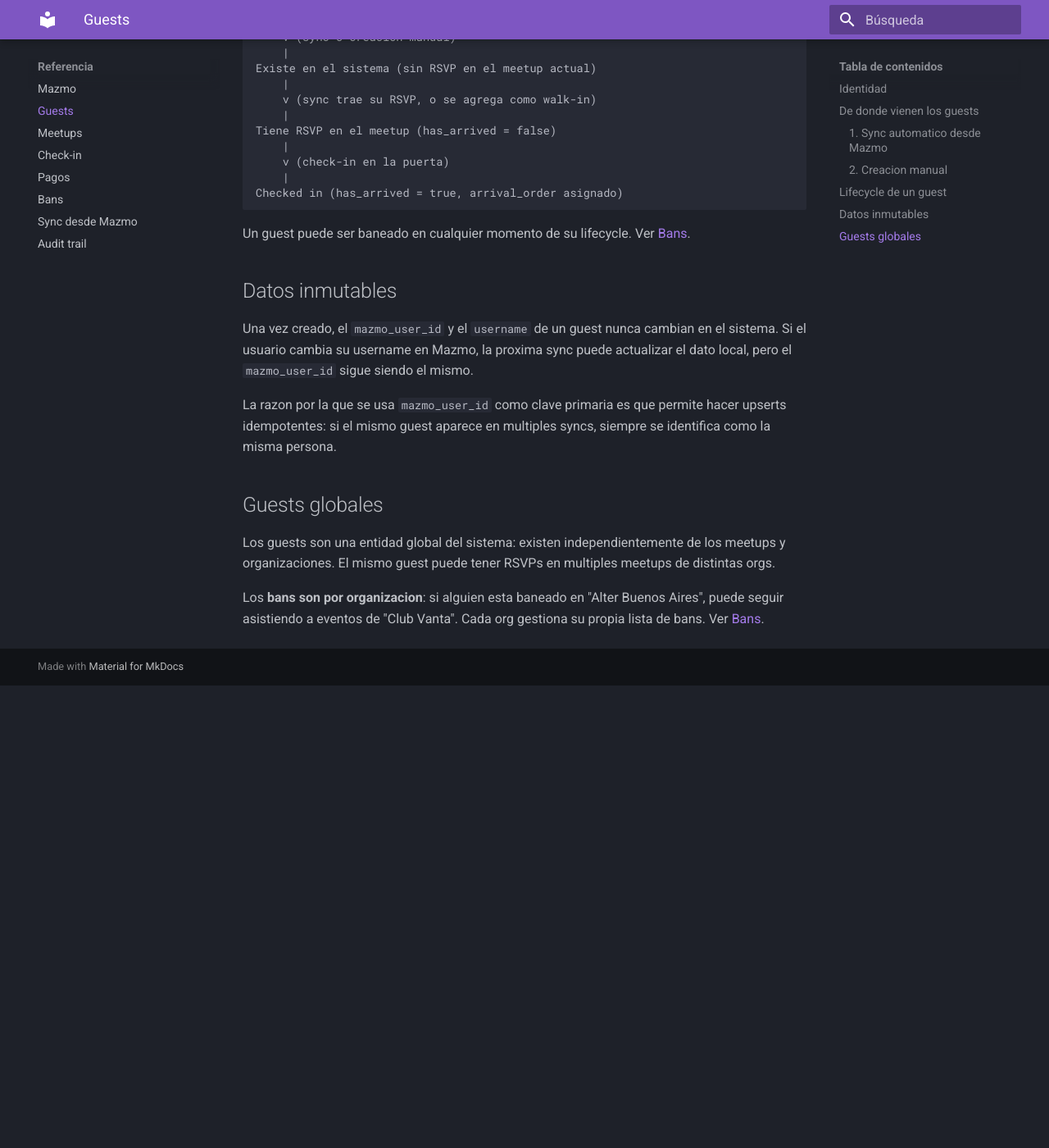
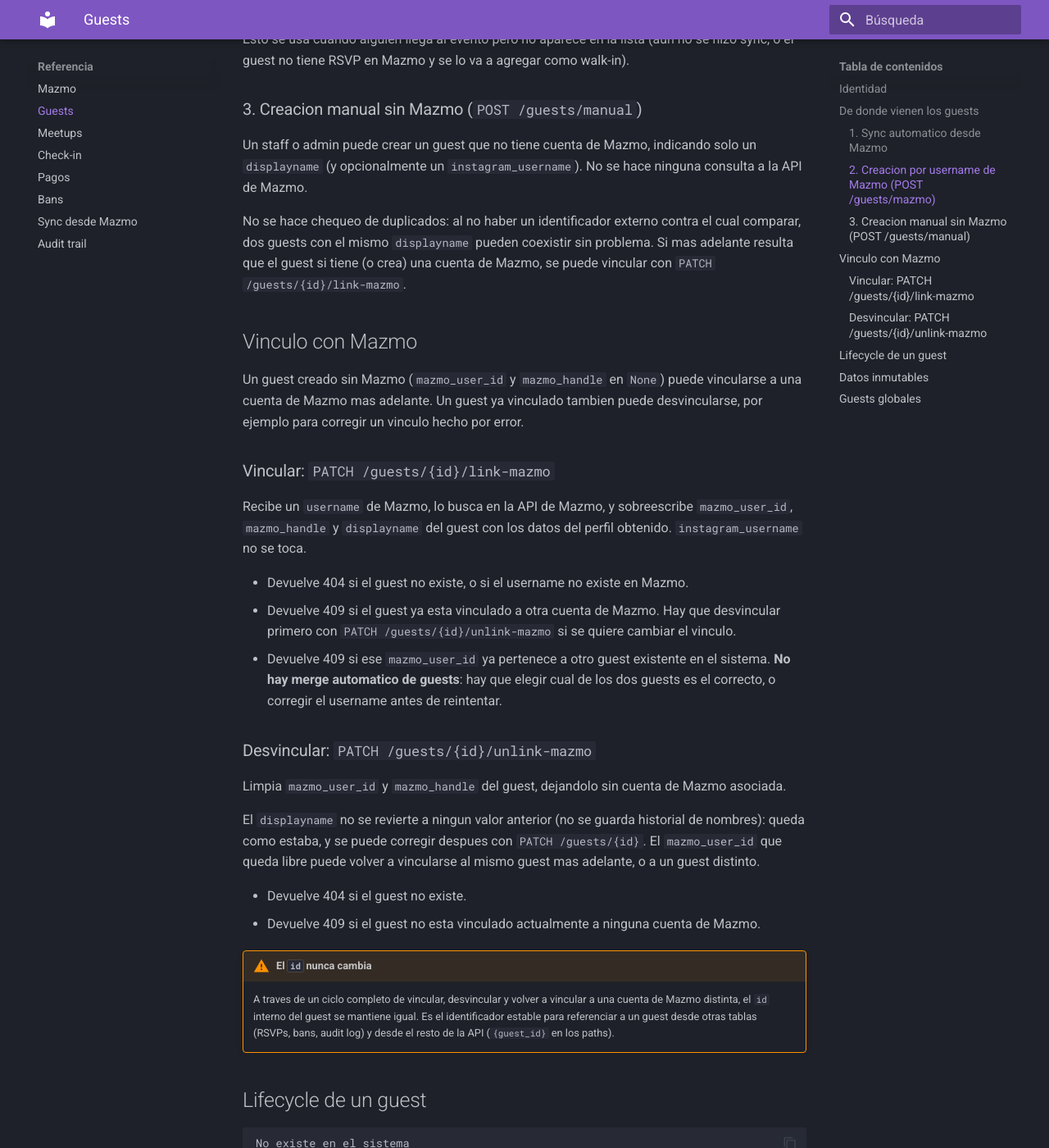
Before and after one commit to club-vanta/docs, an MkDocs documentation site: the page built from docs/business-logic/guests.md, in a window 1280 px wide and 1400 px high, scrolled down 1251 px. Shown: the whole window at 82% size. Built offline with MkDocs 1.6.1 and Material for MkDocs 9.7.7, drawn with Linux system fonts in a browser that asks for light colours; before the commit the page ends 2087 px from its top, so only the background shows below that; some of the changed text lies outside the part shown.

Commit message:
docs: guests can now exist without a Mazmo account

````diff
--- a/docs/business-logic/guests.md
+++ b/docs/business-logic/guests.md
@@ -1,38 +1,70 @@
 # Guests
 
-Un guest representa a una persona de la comunidad que puede asistir a eventos. La identidad del guest viene de Mazmo.
+Un guest representa a una persona de la comunidad que puede asistir a eventos. La identidad del guest puede venir de Mazmo, pero tambien puede crearse sin ninguna cuenta de Mazmo asociada.
 
 ## Identidad
 
 Cada guest tiene:
 
-- **`mazmo_user_id`**: el ID numerico del usuario en Mazmo. Es el identificador primario en el sistema. Nunca cambia.
-- **`username`**: el handle del usuario en Mazmo (ej: `@cindydark`). Es constante.
+- **`id`**: UUID interno, identificador primario en el sistema. Nunca cambia, independientemente de si el guest se vincula, desvincula o re-vincula a una cuenta de Mazmo.
+- **`mazmo_user_id`**: el ID numerico del usuario en Mazmo. Nullable: es `None` para un guest que no tiene cuenta de Mazmo vinculada.
+- **`mazmo_handle`**: el handle del usuario en Mazmo (ej: `@cindydark`). Nullable, con la misma condicion que `mazmo_user_id`: ambos son `None` o ambos tienen valor, nunca uno solo.
 - **`displayname`**: el nombre que el usuario elige mostrar. Cambia frecuentemente y no se usa como identificador.
+- **`instagram_username`**: handle de Instagram, opcional. Es independiente de si el guest esta vinculado a Mazmo.
 
-!!! warning "displayname vs username"
-    El `displayname` es libre y puede cambiar en cualquier momento. Para identificar a una persona, siempre usar `username` o `mazmo_user_id`.
+!!! warning "displayname vs identificadores"
+    El `displayname` es libre y puede cambiar en cualquier momento. `mazmo_user_id` y `mazmo_handle` pueden ser `None` y tambien pueden cambiar a lo largo del tiempo (ver [Vinculo con Mazmo](#vinculo-con-mazmo)). Para identificar a una persona de forma estable, siempre usar `id`.
 
 ## De donde vienen los guests
 
-Hay dos formas de que un guest entre al sistema:
+Hay tres formas de que un guest entre al sistema:
 
 ### 1. Sync automatico desde Mazmo
 
 El flujo mas comun. Al hacer sync de un meetup, el sistema trae todos los RSVPs y crea automaticamente los guests que no existian. Ver [Sync desde Mazmo](sync.md).
 
-### 2. Creacion manual
+### 2. Creacion por username de Mazmo (`POST /guests/mazmo`)
 
 Un staff o admin puede crear un guest buscandolo por su `@username` en Mazmo. El sistema consulta la API de Mazmo, obtiene el `mazmo_user_id` y los datos del perfil, y lo agrega al sistema local.
 
 Esto se usa cuando alguien llega al evento pero no aparece en la lista (aun no se hizo sync, o el guest no tiene RSVP en Mazmo y se lo va a agregar como walk-in).
+
+### 3. Creacion manual sin Mazmo (`POST /guests/manual`)
+
+Un staff o admin puede crear un guest que no tiene cuenta de Mazmo, indicando solo un `displayname` (y opcionalmente un `instagram_username`). No se hace ninguna consulta a la API de Mazmo.
+
+No se hace chequeo de duplicados: al no haber un identificador externo contra el cual comparar, dos guests con el mismo `displayname` pueden coexistir sin problema. Si mas adelante resulta que el guest si tiene (o crea) una cuenta de Mazmo, se puede vincular con `PATCH /guests/{id}/link-mazmo`.
+
+## Vinculo con Mazmo
+
+Un guest creado sin Mazmo (`mazmo_user_id` y `mazmo_handle` en `None`) puede vincularse a una cuenta de Mazmo mas adelante. Un guest ya vinculado tambien puede desvincularse, por ejemplo para corregir un vinculo hecho por error.
+
+### Vincular: `PATCH /guests/{id}/link-mazmo`
+
+Recibe un `username` de Mazmo, lo busca en la API de Mazmo, y sobreescribe `mazmo_user_id`, `mazmo_handle` y `displayname` del guest con los datos del perfil obtenido. `instagram_username` no se toca.
+
+- Devuelve 404 si el guest no existe, o si el username no existe en Mazmo.
+- Devuelve 409 si el guest ya esta vinculado a otra cuenta de Mazmo. Hay que desvincular primero con `PATCH /guests/{id}/unlink-mazmo` si se quiere cambiar el vinculo.
+- Devuelve 409 si ese `mazmo_user_id` ya pertenece a otro guest existente en el sistema. **No hay merge automatico de guests**: hay que elegir cual de los dos guests es el correcto, o corregir el username antes de reintentar.
+
+### Desvincular: `PATCH /guests/{id}/unlink-mazmo`
+
+Limpia `mazmo_user_id` y `mazmo_handle` del guest, dejandolo sin cuenta de Mazmo asociada.
+
+El `displayname` no se revierte a ningun valor anterior (no se guarda historial de nombres): queda como estaba, y se puede corregir despues con `PATCH /guests/{id}`. El `mazmo_user_id` que queda libre puede volver a vincularse al mismo guest mas adelante, o a un guest distinto.
+
+- Devuelve 404 si el guest no existe.
+- Devuelve 409 si el guest no esta vinculado actualmente a ninguna cuenta de Mazmo.
+
+!!! warning "El `id` nunca cambia"
+    A traves de un ciclo completo de vincular, desvincular y volver a vincular a una cuenta de Mazmo distinta, el `id` interno del guest se mantiene igual. Es el identificador estable para referenciar a un guest desde otras tablas (RSVPs, bans, audit log) y desde el resto de la API (`{guest_id}` en los paths).
 
 ## Lifecycle de un guest
 
 ```
 No existe en el sistema
     |
-    v (sync o creacion manual)
+    v (sync, creacion por username de Mazmo, o creacion manual sin Mazmo)
     |
 Existe en el sistema (sin RSVP en el meetup actual)
     |
@@ -49,9 +81,9 @@
 
 ## Datos inmutables
 
-Una vez creado, el `mazmo_user_id` y el `username` de un guest nunca cambian en el sistema. Si el usuario cambia su username en Mazmo, la proxima sync puede actualizar el dato local, pero el `mazmo_user_id` sigue siendo el mismo.
+El unico dato que nunca cambia una vez creado el guest es su `id`. `mazmo_user_id` y `mazmo_handle` no son inmutables: empiezan en `None` si el guest se creo sin Mazmo, se completan al vincular (`link-mazmo`), se vacian al desvincular (`unlink-mazmo`), y pueden volver a completarse con una cuenta distinta en un re-vinculo posterior. Si el usuario cambia su handle en Mazmo mientras esta vinculado, la proxima sync puede actualizar `mazmo_handle`.
 
-La razon por la que se usa `mazmo_user_id` como clave primaria es que permite hacer upserts idempotentes: si el mismo guest aparece en multiples syncs, siempre se identifica como la misma persona.
+La clave primaria de la tabla es `id`, no `mazmo_user_id`. Esto es lo que permite que un guest exista sin Mazmo, y que el ciclo de vincular/desvincular no rompa las referencias desde otras tablas (RSVPs, bans, audit log): esas tablas apuntan al `id` del guest, que es estable sin importar su estado de vinculacion con Mazmo.
 
 ## Guests globales
 
````
Also changed, not shown: docs/technical/database-schema.md (+18 -13 lines).
